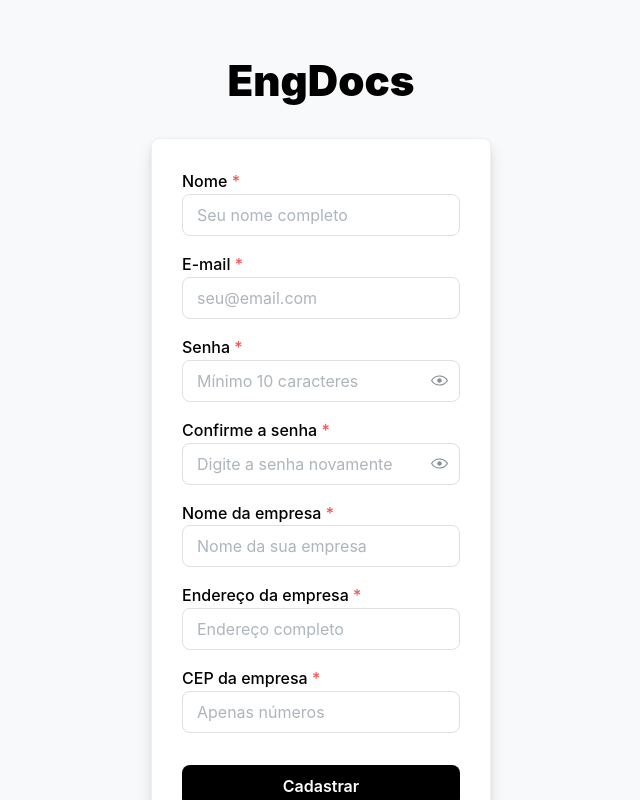
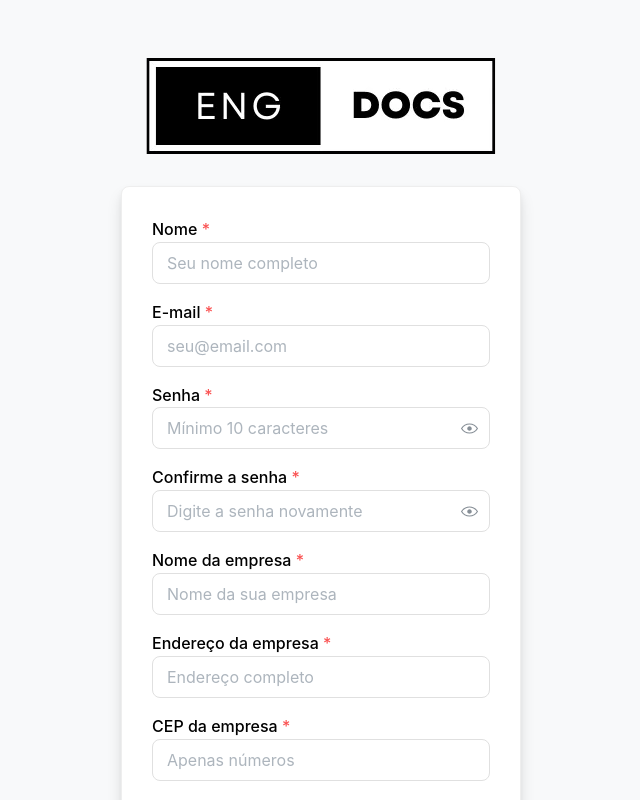
Before and after one commit to danilo-olacerda/EngDocsFront, a React (Vite) app: page /register in a window 1280 px wide. Shown: the top 800 px of the page, without its empty margins (319-959 px from the left). Built offline with nearby package versions, Linux system fonts and the light colour scheme; no server answers.

Commit message:
fix: change style in header and title by image logo

```diff
--- a/src/components/Header.jsx
+++ b/src/components/Header.jsx
@@ -11,6 +11,7 @@ export default function Header() {
     location = location.pathname.replace("/", "")
 
     const [page, setPage] = useState(location);
+    const [isHovered, setIsHovered] = useState(false);
     const { setToken } = useContext(UserContext);
     const navigate = useNavigate();
 
@@ -49,7 +50,6 @@ export default function Header() {
                 justifyContent: 'space-between',
             }}
         >
-            <Group position="apart" style={{ width: '100%' }}>
             <Group spacing="xl">
                 <Text
                     size="lg"
@@ -58,8 +58,7 @@ export default function Header() {
                         cursor: 'pointer',
                         paddingBottom: 2,
                         borderBottom: page === "dailyPart" ? '3px solid #000000' : '3px solid transparent',
-                            transition: 'all 0.2s ease',
-                            display: 'none',
+                        transition: 'all 0.2s ease'
                     }}
                     onClick={() => toPage("dailyPart")}
                 >
@@ -79,12 +78,18 @@ export default function Header() {
                     Diário de Obras
                 </Text>
             </Group>
+            <Group>
                 <ActionIcon
                     size="lg"
                     onClick={logOut}
-                    style={{ backgroundColor: 'transparent' }}
+                    onMouseEnter={() => setIsHovered(true)}
+                    onMouseLeave={() => setIsHovered(false)}
+                    style={{
+                        backgroundColor: isHovered ? 'rgba(0, 0, 0, 0.1)' : 'transparent',
+                        transition: 'background-color 0.2s ease'
+                    }}
                 >
-                    <IoExit size={28} />
+                    <IoExit size={28} color='#000' />
                 </ActionIcon>
             </Group>
         </Box>
--- a/src/pages/Login/Login.jsx
+++ b/src/pages/Login/Login.jsx
@@ -4,7 +4,7 @@ import { useNavigate } from "react-router-dom";
 import { Loader } from '@mantine/core';
 import UserContext from "../../contexts/UserContext.jsx";
 import { login } from "../../services/authService.jsx";
-import EngDocsIcon from '../../assets/Eng.png';
+import EngDocsIcon from '../../assets/Eng.webp';
 
 export default function Login() {
 
--- a/src/pages/Register/Register.jsx
+++ b/src/pages/Register/Register.jsx
@@ -1,8 +1,9 @@
-import { Container, Title, Paper, TextInput, PasswordInput, Button, Text, Center, Box, Stack } from '@mantine/core';
+import { Container, Title, Paper, TextInput, PasswordInput, Button, Text, Center, Box, Stack, Image } from '@mantine/core';
 import { useState } from "react";
 import { useNavigate } from "react-router-dom";
 import { Loader } from '@mantine/core';
 import { register } from "../../services/authService.jsx";
+import EngDocsIcon from '../../assets/Eng.webp';
 
 export default function Register() {
 
@@ -70,17 +71,7 @@ export default function Register() {
             }}
         >
             <Container size={500} my={40}>
-                <Title
-                    align="center"
-                    style={{
-                        fontWeight: 900,
-                        fontSize: 42,
-                        marginBottom: '32px',
-                        color: '#000000',
-                    }}
-                >
-                    EngDocs
-                </Title>
+                <Image src={EngDocsIcon} alt="EngDocs" height={100} />
 
                 <Paper
                     withBorder
```
Also changed, not shown: src/assets/Eng.png (deleted), src/assets/Eng.webp (added). Lines whose indentation alone changed are shown as unchanged.
